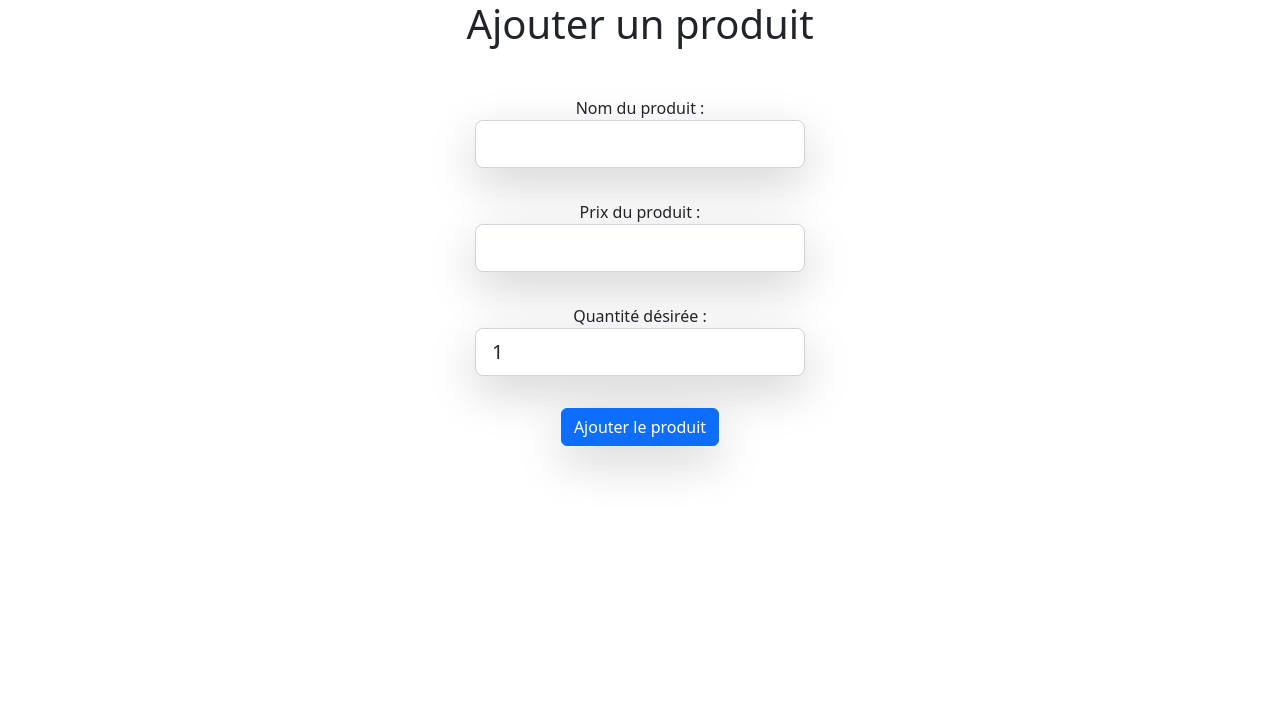
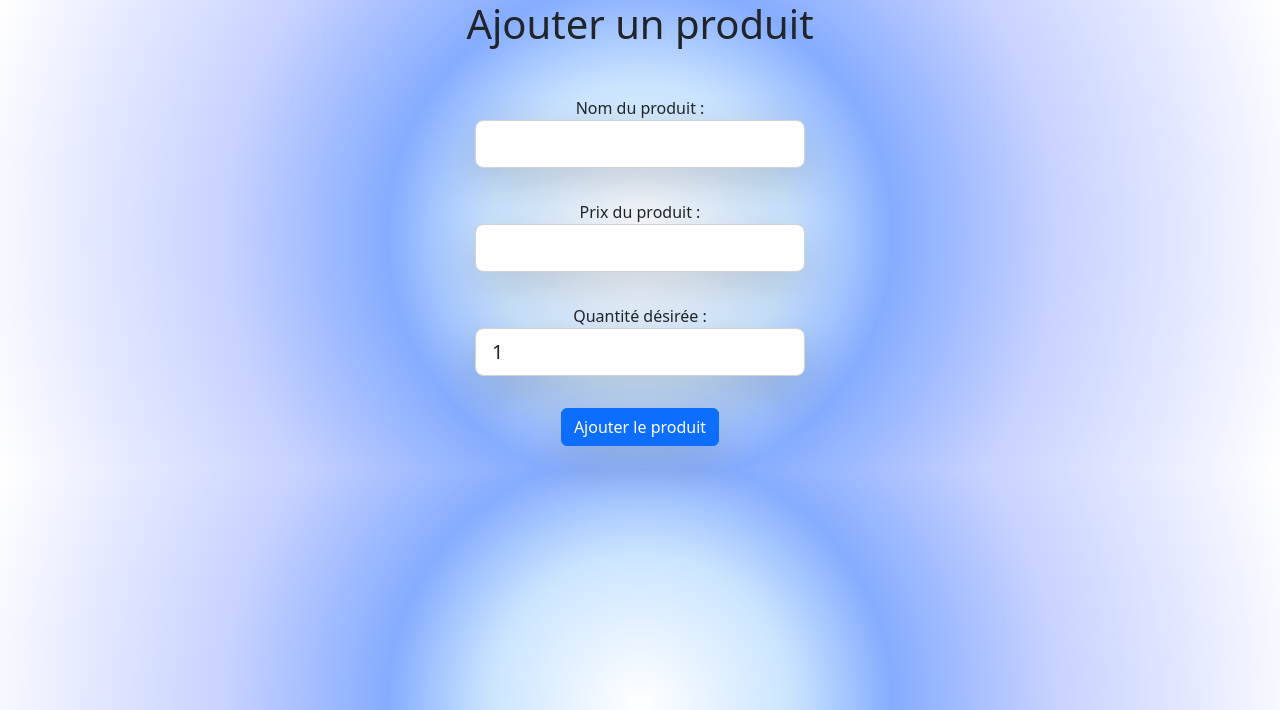
Before and after one commit to Yacine667/Exercice_Panier, a PHP site: page / in a window 1280 px wide. Shown: the top 710 px of the page. Run offline with PHP 8.4, Linux system fonts and the light colour scheme.

Commit message:
Ajout Navbar + background index

```diff
--- a/css/style.css
+++ b/css/style.css
@@ -1,6 +1,13 @@
 *{
     margin: 0;
     padding: 0;
+
+}
+
+body {
+
+    background: rgb(255,255,255);
+    background: radial-gradient(circle, rgba(255,255,255,1) 0%, rgba(203,229,255,1) 22%, rgba(133,172,255,1) 37%, rgba(200,210,255,1) 61%, rgba(255,255,255,1) 100%);
 }
 
 .container {
@@ -11,4 +18,5 @@
     align-items: center;
     gap: 40px;
     text-align: center;
+
 }
```
